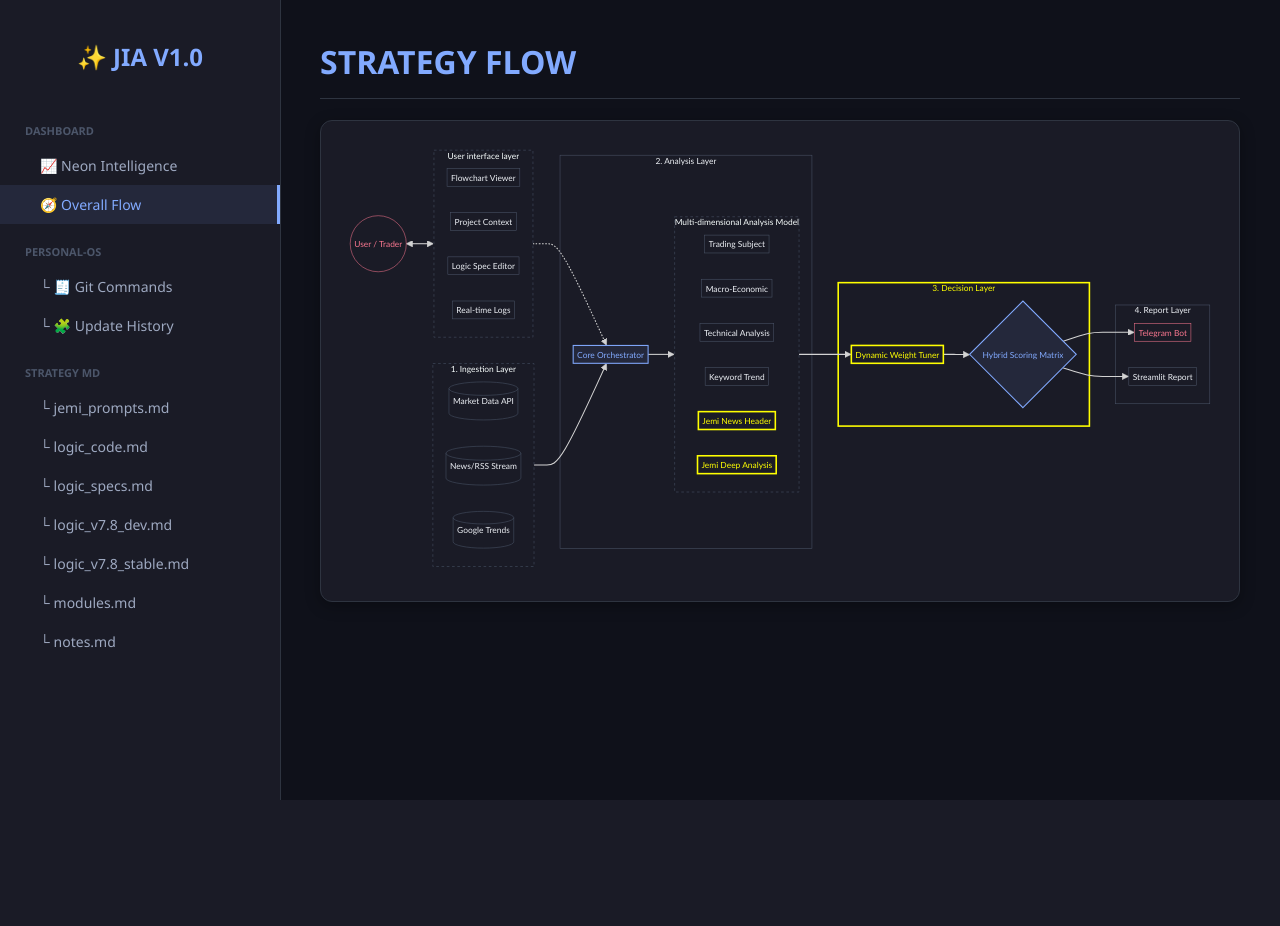
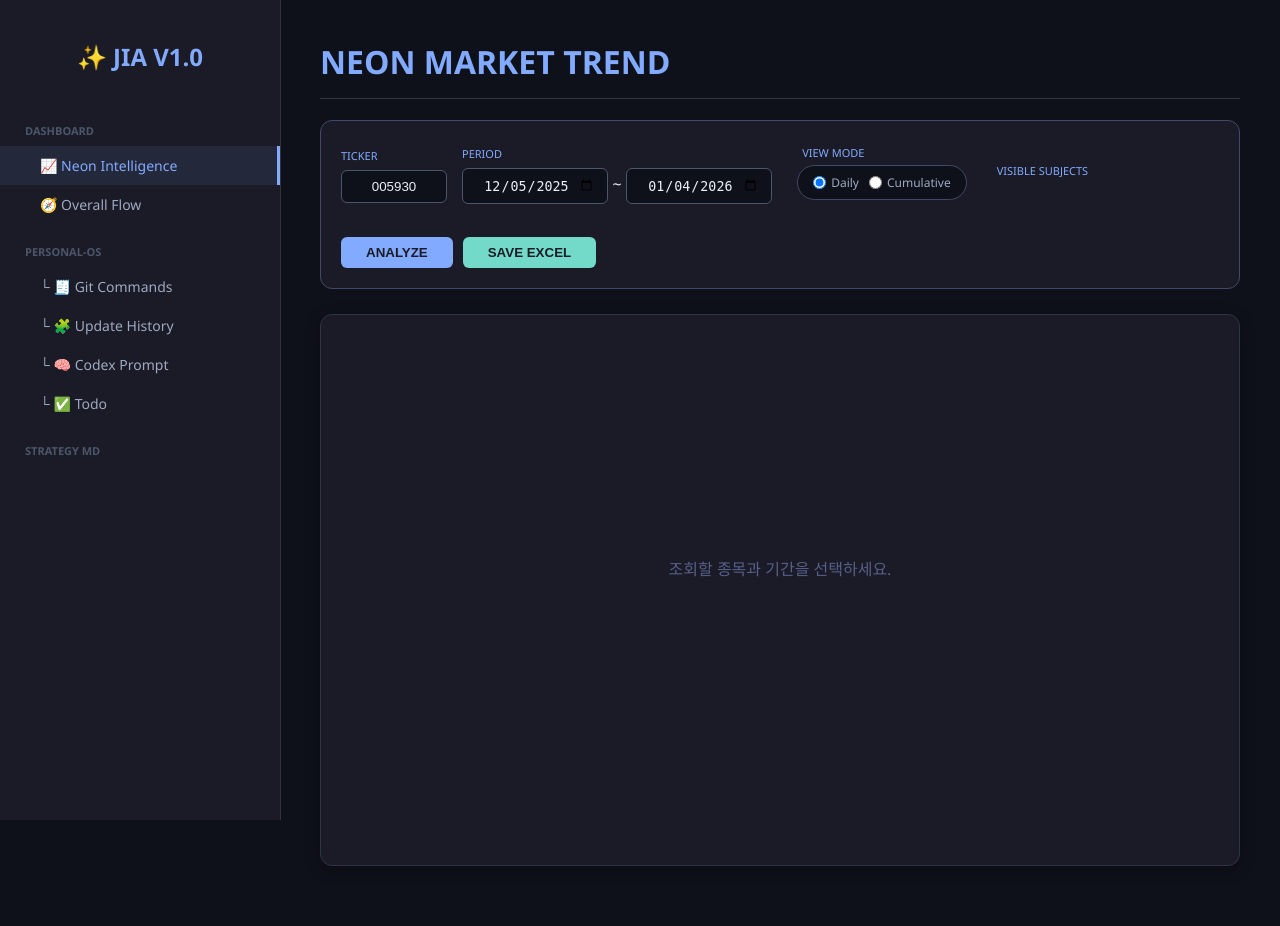
Before and after one commit to londonderry3/Neon_v1.0, a Flask app: page / in a window 1280 px wide. Before the commit the page ends 800 px from the top, so only its background shows below. Run offline with Flask 3, Linux system fonts and the light colour scheme; some libraries are stand-ins or nearby versions.

Commit message:
Add personal-OS links and hide strategy items

```diff
--- a/app.py
+++ b/app.py
@@ -29,7 +29,13 @@ def index():
     contents = {f: get_doc_content(f) for f in all_files}
     md_section_files = [
         f for f in all_files
-        if f not in ["flowchart.md", "project_context.md", "update_history.md"]
+        if f not in [
+            "flowchart.md",
+            "project_context.md",
+            "update_history.md",
+            "codex_prompt.md",
+            "todo.md",
+        ]
     ]
     return render_template('index.html', contents=contents, md_section_files=md_section_files)
 
--- /dev/null
+++ b/docs/codex_prompt.md
@@ -0,0 +1,3 @@
+# Codex Prompt
+
+- 프로젝트에 사용할 Codex 프롬프트를 정리하세요.
--- /dev/null
+++ b/docs/todo.md
@@ -0,0 +1,3 @@
+# Todo
+
+- [ ] 다음 업데이트 작업을 기록하세요.
--- a/templates/index.html
+++ b/templates/index.html
@@ -62,25 +62,24 @@
     <div class="sidebar">
         <h2 style="text-align:center; color:#82aaff; margin-bottom: 30px;">✨ JIA V1.0</h2>
         <div class="nav-label">Dashboard</div>
-        <div class="nav-item" onclick="openTab(event, 'realtime-chart')">📈 Neon Intelligence</div>
-        <div class="nav-item active" onclick="openTab(event, 'flowchart.md')">🧭 Overall Flow</div>
+        <div class="nav-item active" onclick="openTab(event, 'realtime-chart')">📈 Neon Intelligence</div>
+        <div class="nav-item" onclick="openTab(event, 'flowchart.md')">🧭 Overall Flow</div>
         <div class="nav-label">personal-OS</div>
         <div class="nav-item" onclick="openTab(event, 'git-commands')">└ 🧾 Git Commands</div>
         <div class="nav-item" onclick="openTab(event, 'update_history.md')">└ 🧩 Update History</div>
+        <div class="nav-item" onclick="openTab(event, 'codex_prompt.md')">└ 🧠 Codex Prompt</div>
+        <div class="nav-item" onclick="openTab(event, 'todo.md')">└ ✅ Todo</div>
 
         <div class="nav-label">Strategy MD</div>
-        {% for f in md_section_files %}
-        <div class="nav-item" onclick="openTab(event, '{{ f }}')">└ {{ f }}</div>
-        {% endfor %}
     </div>
 
     <div class="main-content">
-        <div id="flowchart.md" class="tab-content active">
+        <div id="flowchart.md" class="tab-content">
             <h1>STRATEGY FLOW</h1>
             <div class="card"><div class="mermaid">{{ contents['flowchart.md'] }}</div></div>
         </div>
 
-        <div id="realtime-chart" class="tab-content">
+        <div id="realtime-chart" class="tab-content active">
             <h1>NEON MARKET TREND</h1>
             <div class="search-box">
                 <div><label style="color:#82aaff; font-size:11px;">TICKER</label><br><input type="text" id="ticker-input" value="005930" style="width:80px; margin-top:5px;"></div>
```
